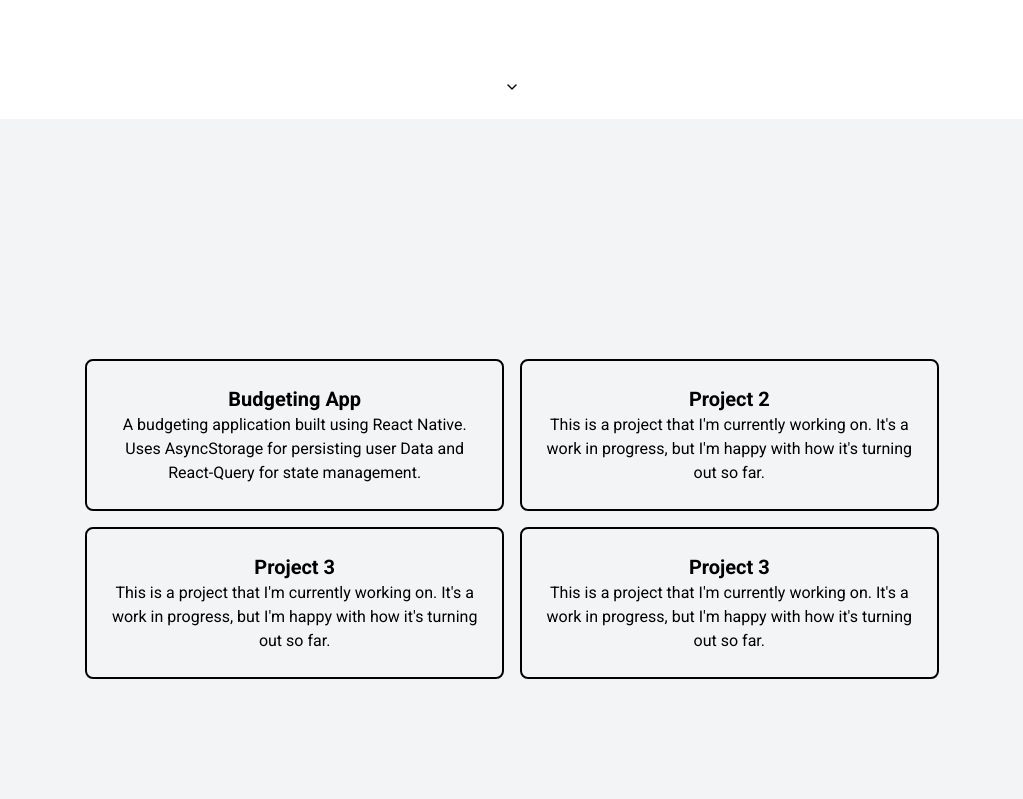
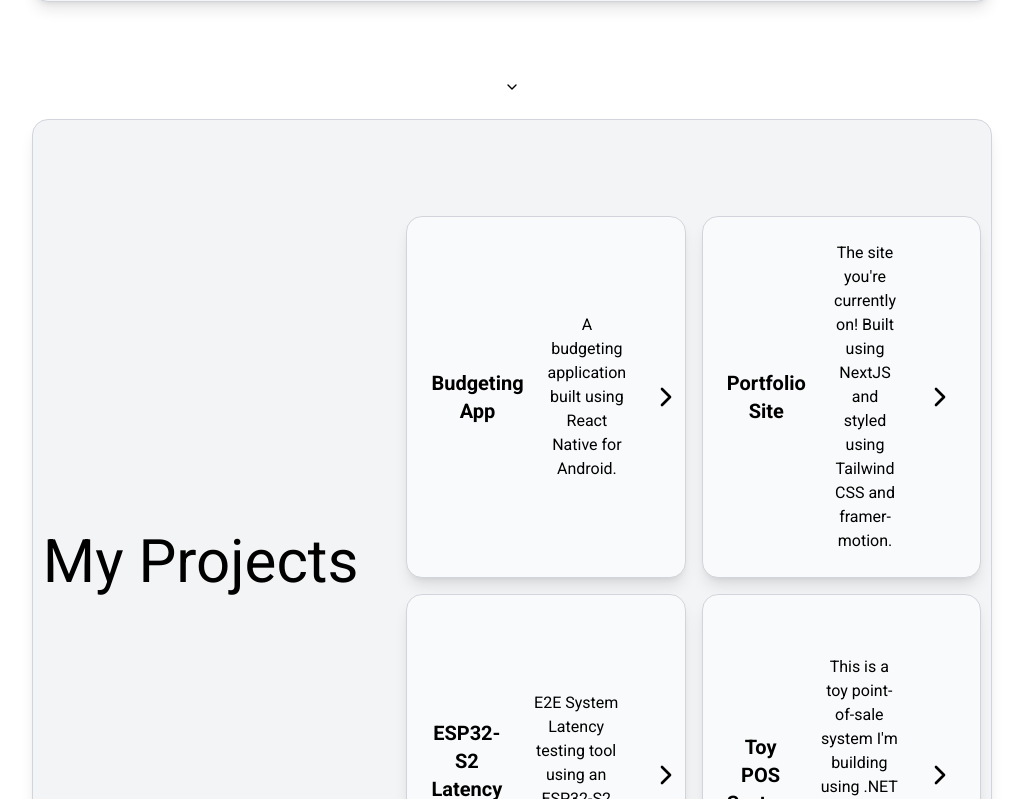
Before and after one commit to pnegus/personal-nextjs-site, a Next.js app in the folder personal-nextjs-site/: page / in a window 1280 px wide. Shown: the part 681-1480 px from the top of the page, without its empty margins (128-1151 px from the left). Built offline with nearby package versions, Linux system fonts and the light colour scheme.

Commit message:
lots of changes

```diff
--- a/personal-nextjs-site/src/app/about/page.tsx
+++ /dev/null
@@ -1,52 +0,0 @@
-import Image from "next/image";
-import Link from 'next/link';
-import React from "react";
-
-
-export default function Page() {
-    return (
-        <React.Fragment>
-            <h1 className="text-6xl font-bold">About me</h1>
-            <p className = "p-12">
-                {`I'm a full-stack developer who enjoys tinkering with stuff.`}
-                <br></br>
-                {`I graduated from UMass Amherst in 2024 with a degree in Computer Science.
-
-                Currently, I'm working on a few passion projects (including this website).
-
-                I'm also looking for a job, so if you're hiring, feel free to reach out to me!`}
-
-                <br></br><br></br>
-
-                You can download my resume below.
-            </p>
-            <Link  href={'/resume.pdf'}  target="_blank"  rel="noopener noreferrer" locale={false} download>
-                <button className="bg-blue-500 hover:bg-blue-700 text-white font-bold py-2 px-4 rounded">
-                    Download Resume
-                </button>
-            </Link>
-
-            <p className="p-12">
-                {`Psst... while you're at it, say hi to my cats, Nala and Coco!`}
-            </p>
-
-            <div className = "flex flex-row h-200">
-                <Image
-                    src="/coco.jpg"
-                    alt="Coco"
-                    width={200}
-                    height={200}
-                    className="p-6 rounded-full"
-                />
-
-                <Image
-                    src="/nala.jpg"
-                    alt="Nala"
-                    width={200}
-                    height={200}
-                    className="p-6 rounded-full"
-                />
-            </div>
-        </React.Fragment>
-    );
-}
--- a/personal-nextjs-site/src/app/contact/page.tsx
+++ /dev/null
@@ -1,9 +0,0 @@
-import React from "react";
-
-export default function Page() {
-    return (
-        <React.Fragment>
-            <h1 className="text-6xl font-bold">Contact</h1>
-        </React.Fragment>
-    );
-}
--- a/personal-nextjs-site/src/app/page.tsx
+++ b/personal-nextjs-site/src/app/page.tsx
@@ -13,7 +13,7 @@ export default function Index() {
       <HomePageTile />
     </ScrollableTileRoot>
 
-    <ScrollableTileRoot background = "bg-gray-100" id = "projects" chevron = {false}>
+    <ScrollableTileRoot background = "bg-white" id = "projects" chevron = {false}>
       <ProjectPageTile />
     </ScrollableTileRoot>
 
--- a/personal-nextjs-site/src/app/projects/page.tsx
+++ /dev/null
@@ -1,48 +0,0 @@
-import React from 'react';
-import ProjectTile from '@/components/projectTile';
-import Link from 'next/link';
-import Image from 'next/image';
-
-export default function Page() {
-    return (
-        <React.Fragment>
-            <h1 className="text-6xl text-center font-bold">My Projects</h1>
-            <p>
-                {`Below you can peruse some of my projects that I'm currently working on. You can also check out my GitHub to see some of my other work.`}
-            </p>
-            <div className = "grid grid-cols-2 grid-rows-2 gap-4">
-                <ProjectTile
-                    title="Personal Site"
-                    description="This website was built with Next.js and Tailwind CSS. It's a work in progress, but I'm happy with how it's turning out so far."
-                    url = ""/>
-
-                <ProjectTile
-                    title="Project 2"
-                    description="This is a project that I'm currently working on. It's a work in progress, but I'm happy with how it's turning out so far."
-                    url = ""/>
-
-                <ProjectTile
-                    title="Project 3"
-                    description="This is a project that I'm currently working on. It's a work in progress, but I'm happy with how it's turning out so far."
-                    url = ""/>
-
-                <ProjectTile
-                    title="Project 3"
-                    description="This is a project that I'm currently working on. It's a work in progress, but I'm happy with how it's turning out so far."
-                    url = ""/>
-
-            </div>
-
-            <Link  href={"https://github.com/pnegus/"}>
-                <button className="bg-blue-500 hover:bg-blue-700 text-white font-bold py-2 px-4 rounded flex">
-                    <Image
-                        src="/github-mark-white.png"
-                        alt="Github"
-                        width={25}
-                        height={25}
-                    />
-                </button>
-            </Link>
-        </React.Fragment>
-    );
-}
--- a/personal-nextjs-site/src/components/homePageTile.tsx
+++ b/personal-nextjs-site/src/components/homePageTile.tsx
@@ -1,13 +1,15 @@
 import Image from 'next/image'
 import Link from 'next/link'
 import React from 'react'
+import Tile from './tile'
 
 export default function HomePageTile() {
     return (
         <div className = {styles.pagetile}>
-        <div className = {styles.infotile}>
-          <p className="w-1/3 text-justify whitespace-pre-line">
-            {`Hey there! My name is Patrick and I'm a software engineer from the United States.
+          <Tile>
+            <p className="w-1/2 text-justify whitespace-pre-line">
+              <h1 className="text-6xl pb-12">Hey there!</h1>
+              {`My name is Patrick and I'm a software engineer from the United States.
 
               In January 2024, I graduated cum laude from the University of Massachusetts Amherst with a BS in Computer Science and a minor in Mathematics. At UMass, I had the opportunity to work with a diverse set of technologies. I've had hands-on experience working in game development, machine learning, reverse engineering, and software development.
 
@@ -54,16 +56,14 @@ export default function HomePageTile() {
                   </Link>
                 </div>
             </div>
-          </div>
-          <div>
-        </div>
+          </Tile>
       </div>
     );
 }
 
 const styles = {
     button: "flex bg-blue-700 hover:bg-blue-900 text-white font-bold rounded size-10 justify-center items-center",
-    pagetile:"flex flex-col w-full h-full items-center justify-center",
-    infotile: "flex flex-row justify-center items-center flex-wrap-reverse w-full space-x-12 py-24",
+    pagetile:"flex flex-col w-full h-full items-center justify-center ",
+    infotile: "flex flex-row justify-center items-center flex-wrap-reverse w-3/4 space-x-12 py-24 rounded-2xl shadow-lg bg-gray-100 border border-gray-300",
     link: ""
   }
--- a/personal-nextjs-site/src/components/projectPageTile.tsx
+++ b/personal-nextjs-site/src/components/projectPageTile.tsx
@@ -2,34 +2,38 @@ import Image from 'next/image'
 import Link from 'next/link'
 import React from 'react';
 import ProjectTile from './projectTile';
+import Tile from './tile';
 
 export default function ProjectPageTile() {
     return (
         <div className = {styles.pagetile}>
-            {/* <h1 className="text-6xl text-center font-bold p-6">My Projects</h1> */}
+            <Tile>
+                 <h1 className="text-6xl text-center pb-12">My Projects</h1>
 
-            <div className = "grid grid-cols-2 grid-rows-2 gap-4 w-2/3">
+                <div className = "grid grid-cols-2 grid-rows-2 gap-4 w-3/5">
                     <ProjectTile
                         title="Budgeting App"
-                    description="A budgeting application built using React Native. Uses AsyncStorage for persisting user Data and React-Query for state management."
-                    url = ""/>
+                        description="A budgeting application built using React Native for Android."
+                        url = "https://github.com/pnegus/budget-react-app"/>
 
                     <ProjectTile
-                    title="Project 2"
-                    description="This is a project that I'm currently working on. It's a work in progress, but I'm happy with how it's turning out so far."
-                    url = ""/>
+                        title="Portfolio Site"
+                        description="The site you're currently on! Built using NextJS and styled using Tailwind CSS and framer-motion."
+                        url = "https://github.com/pnegus/personal-nextjs-site"/>
 
                     <ProjectTile
-                    title="Project 3"
-                    description="This is a project that I'm currently working on. It's a work in progress, but I'm happy with how it's turning out so far."
-                    url = ""/>
+                        title="ESP32-S2 Latency Tester"
+                        description="E2E System Latency testing tool using an ESP32-S2 and CircuitPython."
+                        url = "https://github.com/pnegus/circuitpython-latency-tester"/>
 
                     <ProjectTile
-                    title="Project 3"
-                    description="This is a project that I'm currently working on. It's a work in progress, but I'm happy with how it's turning out so far."
+                        title="Toy POS System"
+                        description="This is a toy point-of-sale system I'm building using .NET and a React-Native frontend."
                         url = ""/>
 
                 </div>
+            </Tile>
+
         </div>
     );
 }
--- a/personal-nextjs-site/src/components/projectTile.tsx
+++ b/personal-nextjs-site/src/components/projectTile.tsx
@@ -1,17 +1,24 @@
 import Link from "next/link";
+import Image from "next/image";
 
 export default function ProjectTile({title, description, url}: {title: string, description: string, url: string}) {
 
     return (
         <Link href={url}>
-            <div className="border-2 border-black rounded-lg text-center p-6 hover:bg-sky-700">
+            <div className="flex bg-gray-50 border border-gray-300 text-balance rounded-2xl shadow-lg text-center items-center p-6 justify-around hover:bg-blue-700 hover:text-white text-wrap space-x-6 h-full">
                 <p className = "text-xl font-bold">
                     {title}
                 </p>
                 <p>
                     {description}
                 </p>
+                <Link href={url}>
+                <svg className="h-8 w-8 text-black-500"  width="24" height="24" viewBox="0 0 24 24" stroke-width="2" stroke="currentColor" fill="none" stroke-linecap="round" stroke-linejoin="round">  <path stroke="none" d="M0 0h24v24H0z"/>  <polyline points="9 6 15 12 9 18" /></svg>                </Link>
             </div>
         </Link>
     );
 }
+
+const styles = {
+    button: "flex bg-blue-700 hover:bg-blue-900 text-white font-bold rounded size-10 justify-center items-center",
+}
--- a/personal-nextjs-site/src/components/tile.tsx
+++ b/personal-nextjs-site/src/components/tile.tsx
@@ -1,7 +1,7 @@
 
 export default function Tile({children} : Readonly<{children: React.ReactNode}>) {
     return (
-        <div className = "flex flex-wrap rounded-3xl bg-slate-100 p-8 items-center justify-center">
+        <div className = "flex flex-row justify-center items-center flex-wrap w-3/4 space-x-12 py-24 rounded-2xl shadow-lg bg-gray-100 border border-gray-300">
             {children}
         </div>
     );
```
Lines whose indentation alone changed are shown as unchanged.
